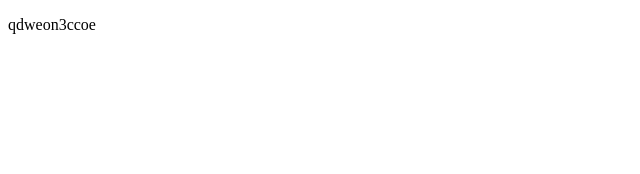
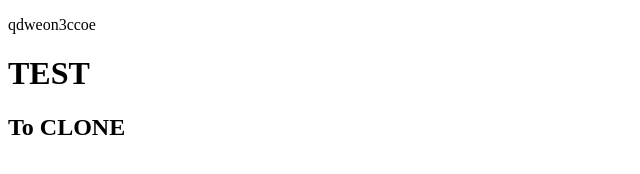
Before and after one commit to iroach4/git, a plain HTML site: page index.html in a window 1280 px wide. Shown: the whole page, without its empty margins (0-640 px from the left). Drawn offline with Linux system fonts and the light colour scheme.

Commit message:
added material to clone

```diff
--- a/index.html
+++ b/index.html
@@ -8,5 +8,7 @@
   </head>
   <body>
     <p>qdweon3ccoe</p>
+    <h1>TEST</h1>
+    <h2>To CLONE</h2>
   </body>
 </html>
```
